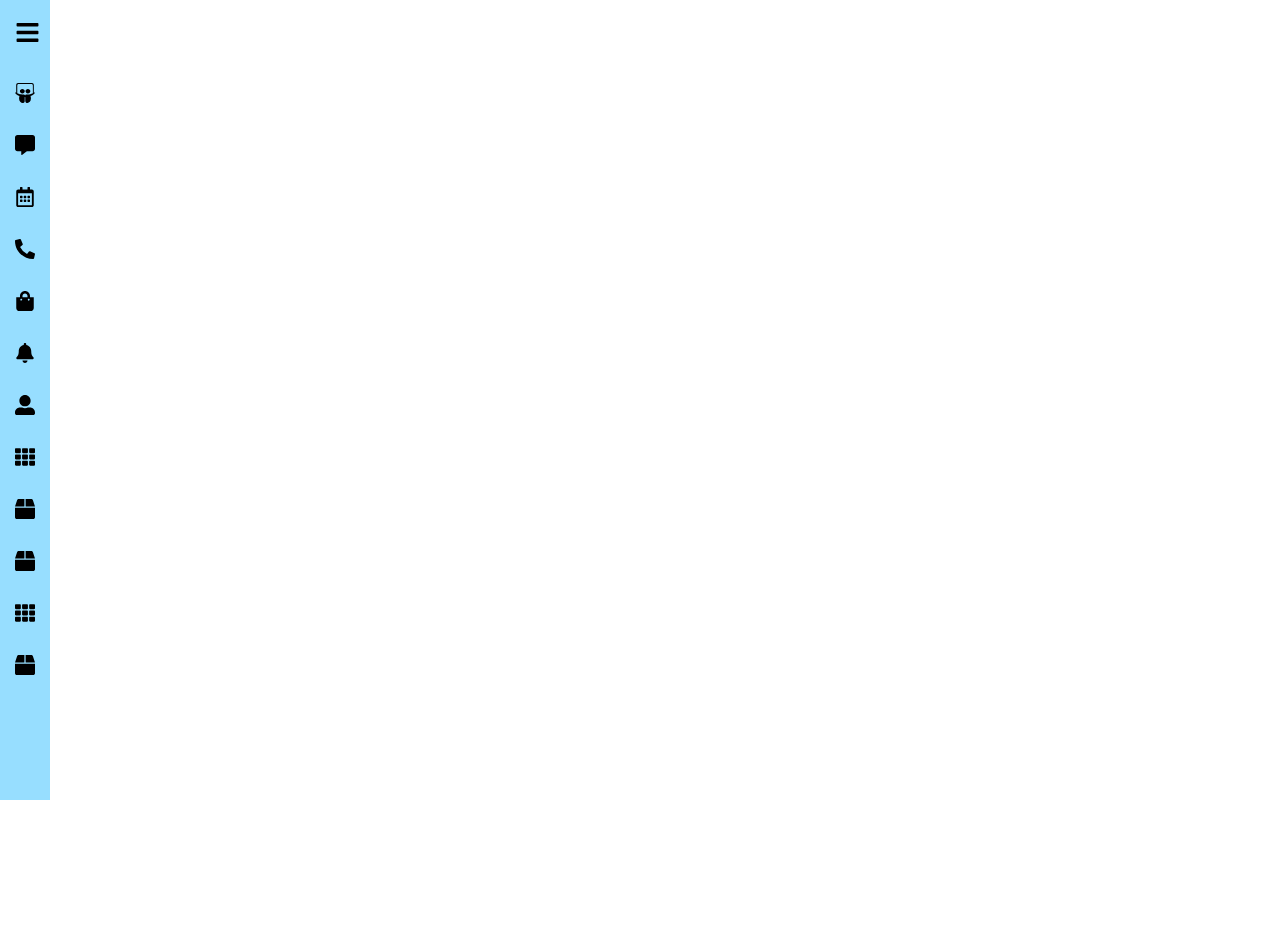
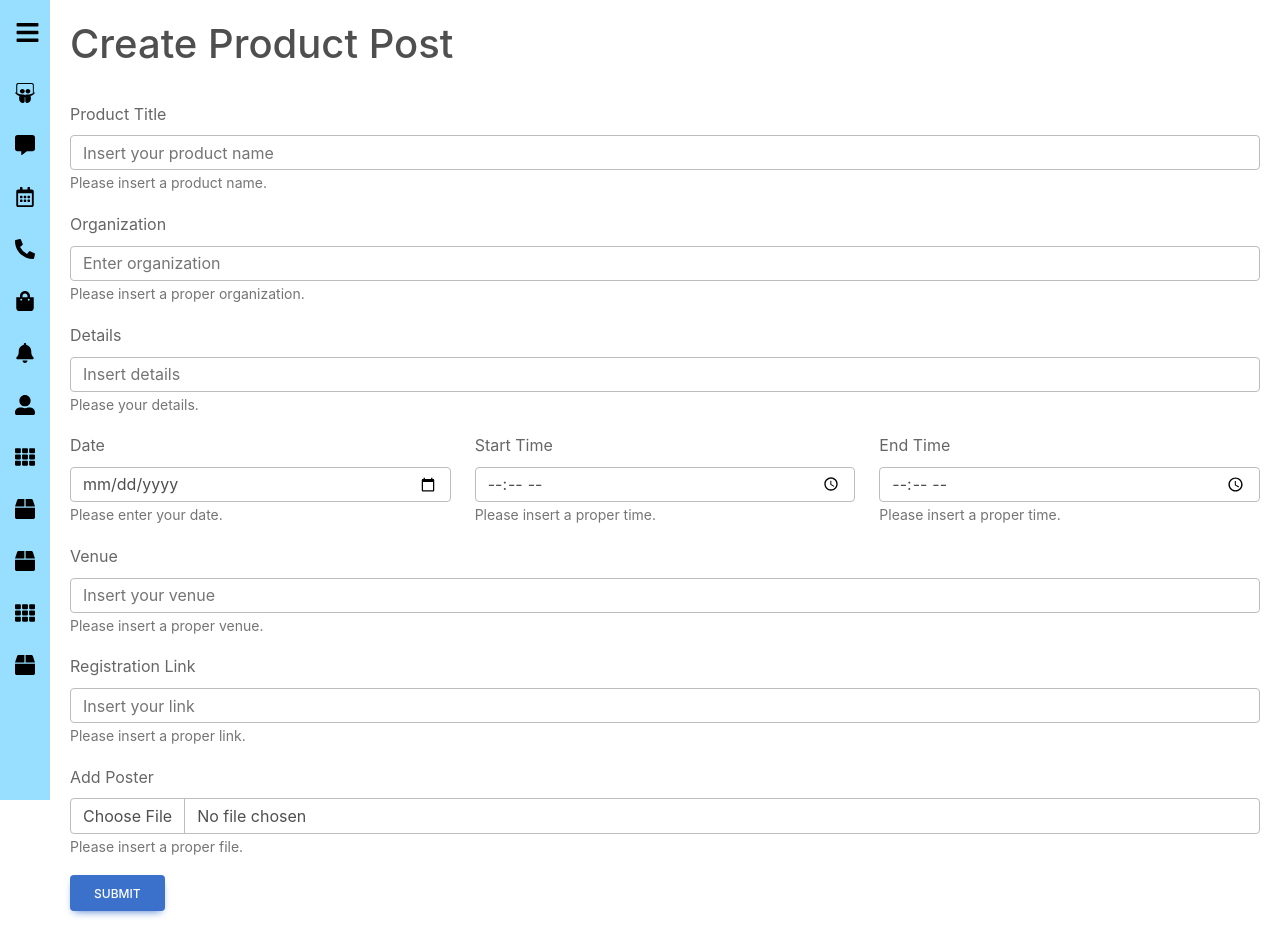
Before and after one commit to aqilahshi/MyEventOrg1, a React (Create React App) app: page /createpost in a window 1280 px wide. Before the commit this address had no page. Before the commit the page ends 800 px from the top, so only its background shows below. Built offline with nearby package versions, Linux system fonts and the light colour scheme.

Commit message:
module 2
create post

```diff
--- a/src/App.js
+++ b/src/App.js
@@ -40,6 +40,7 @@ import Product from "./pages/Product";
 import ProductList from "./pages/ProductList";
 import ValidateVendor from "./pages/ValidateVendor";
 import ApproveVendor from "./pages/ApproveVendor";
+import CreatePost from "./pages/CreatePost";
 
 
 const App = () => {
@@ -86,7 +87,7 @@ const App = () => {
           <Route path="/vendorlogin" element={<VendorLogin />} />
           <Route path='/product' element={<Product />} />
           <Route path='/productlist' element={<ProductList />} />
-          {/* add post */}
+          <Route path='/createpost' element={<CreatePost />} />
           {/* delete */}
           {/* edit */}
           <Route path='/validatevendor' element={<ValidateVendor />} />
--- /dev/null
+++ b/src/pages/CreatePost.jsx
@@ -0,0 +1,209 @@
+import React from 'react';
+import Button from 'react-bootstrap/Button';
+import Form from 'react-bootstrap/Form';
+import InputGroup from 'react-bootstrap/InputGroup';
+import {Row, Col} from 'react-bootstrap';
+
+function CreatePost() {
+  return (
+    <div className='createpost'>
+        <h1>Create Product Post</h1><br></br>
+        <Form>
+        <Form.Group className="mb-3">
+            <Form.Label>Product Title</Form.Label>
+            <InputGroup hasValidation>
+            <Form.Control
+              type="text"
+              placeholder="Insert your product name"
+              aria-describedby="inputGroupPrepend"
+              required
+            />
+            <Form.Control.Feedback type="invalid">
+              Please enter a product name.
+            </Form.Control.Feedback>
+          </InputGroup>
+            <Form.Text className="text-muted">
+            Please insert a product name.
+            </Form.Text>
+        </Form.Group>
+
+        <Form.Group className="mb-3" controlId="formBasicEmail">
+            <Form.Label>Organization</Form.Label>
+            <Form.Control type="email" placeholder="Enter organization" />
+            <Form.Text className="text-muted">
+            Please insert a proper organization.
+            </Form.Text>
+        </Form.Group>
+
+        <Form.Group className="mb-3">
+            <Form.Label>Details</Form.Label>
+            <InputGroup hasValidation>
+            <Form.Control
+              type="text"
+              placeholder="Insert details"
+              aria-describedby="inputGroupPrepend"
+              required
+            />
+            <Form.Control.Feedback type="invalid">
+              Please enter your details.
+            </Form.Control.Feedback>
+          </InputGroup>
+            <Form.Text className="text-muted">
+            Please your details.
+            </Form.Text>
+        </Form.Group>
+
+        {/* Phone number form */}
+
+        <div className='align-items-center'>
+            <Row>
+                <Col>
+                    <Form.Group md="4" className="mb-3 " controlId="validationCustomUsername">
+                    <Form.Label>Date</Form.Label>
+                    <InputGroup hasValidation>
+                        <Form.Control
+                        type="date"
+                        placeholder="Insert date"
+                        aria-describedby="inputGroupPrepend"
+                        required
+                        />
+                        <Form.Control.Feedback type="invalid">
+                        Please enter your date.
+                        </Form.Control.Feedback>
+                    </InputGroup>
+                    <Form.Text className="text-muted">
+                        Please enter your date.
+                        </Form.Text>
+                    </Form.Group>
+                </Col>
+                <Col>
+                    <Form.Group className="mb-3 col-sm-">
+                        <Form.Label>Start Time</Form.Label>
+                        <InputGroup hasValidation>
+                        <Form.Control
+                        type="time"
+                        placeholder="Insert your start time"
+                        aria-describedby="inputGroupPrepend"
+                        required
+                        />
+                        <Form.Control.Feedback type="invalid">
+                        Please enter a proper time.
+                        </Form.Control.Feedback>
+                    </InputGroup>
+                        <Form.Text className="text-muted">
+                        Please insert a proper time.
+                        </Form.Text>
+                    </Form.Group>
+                </Col>
+                <Col>
+                    <Form.Group className="mb-3">
+                        <Form.Label>End Time</Form.Label>
+                        <InputGroup hasValidation>
+                        <Form.Control
+                        type="time"
+                        placeholder="Insert your end time"
+                        aria-describedby="inputGroupPrepend"
+                        required
+                        />
+                        <Form.Control.Feedback type="invalid">
+                        Please enter a proper time.
+                        </Form.Control.Feedback>
+                    </InputGroup>
+                        <Form.Text className="text-muted">
+                        Please insert a proper time.
+                        </Form.Text>
+                    </Form.Group>
+                </Col>
+            </Row>
+        </div>
+        <Form.Group className="mb-3">
+            <Form.Label>Venue</Form.Label>
+            <InputGroup hasValidation>
+            <Form.Control
+              type="text"
+              placeholder="Insert your venue"
+              aria-describedby="inputGroupPrepend"
+              required
+            />
+            <Form.Control.Feedback type="invalid">
+              Please enter a proper venue.
+            </Form.Control.Feedback>
+          </InputGroup>
+            <Form.Text className="text-muted">
+            Please insert a proper venue.
+            </Form.Text>
+        </Form.Group>
+
+        {/* Select Year of Study */}
+        {/* <Form.Group className="mb-3">
+            <Form.Label>Venue</Form.Label>
+            <Form.Select aria-label="Default select example">
+                <option>--Select Year of Study--</option>
+                <option value="1">1</option>
+                <option value="2">2</option>
+                <option value="3">3</option>
+                <option value="4">4</option>
+            </Form.Select>
+        </Form.Group> */}
+
+        {/* Select school */}
+        {/* <Form.Group className="mb-3">
+            <Form.Label>Registration Link</Form.Label>
+            <Form.Select aria-label="Default select example">
+                <option>--Select School--</option>
+                <option value="1">School of Computer Science</option>
+                <option value="2">School of Chemical Science</option>
+                <option value="3">School of Mathematics</option>
+                <option value="4">School of Pharmacy</option>
+                <option value="5">School of Physics</option>
+                <option value="6">School of Language and Literature</option>
+                <option value="7">School of Art</option>
+            </Form.Select>
+        </Form.Group> */}
+
+        <Form.Group className="mb-3">
+            <Form.Label>Registration Link</Form.Label>
+            <InputGroup hasValidation>
+            <Form.Control
+              type="text"
+              placeholder="Insert your link"
+              aria-describedby="inputGroupPrepend"
+              required
+            />
+            <Form.Control.Feedback type="invalid">
+              Please enter a proper link.
+            </Form.Control.Feedback>
+          </InputGroup>
+            <Form.Text className="text-muted">
+            Please insert a proper link.
+            </Form.Text>
+        </Form.Group>
+
+        <Form.Group className="mb-3">
+            <Form.Label>Add Poster</Form.Label>
+            <InputGroup hasValidation>
+            <Form.Control
+              type="file"
+              placeholder="Insert your link"
+              aria-describedby="inputGroupPrepend"
+              required
+            />
+            <Form.Control.Feedback type="invalid">
+              Please enter a proper file.
+            </Form.Control.Feedback>
+          </InputGroup>
+            <Form.Text className="text-muted">
+            Please insert a proper file.
+            </Form.Text>
+        </Form.Group>
+
+        <p></p>
+        <Button variant="primary" type="submit">
+            Submit
+        </Button>
+        </Form>
+    </div>
+  );
+}
+
+export default CreatePost;
--- a/src/pages/ValidateVendor.jsx
+++ b/src/pages/ValidateVendor.jsx
@@ -53,6 +53,7 @@ class ValidateVendor extends Component {
         }]
       return (
             <div>
+                <h1>Registration Request</h1><br></br>
                 <ReactTable
                     data={data}
                     columns={columns}
```
